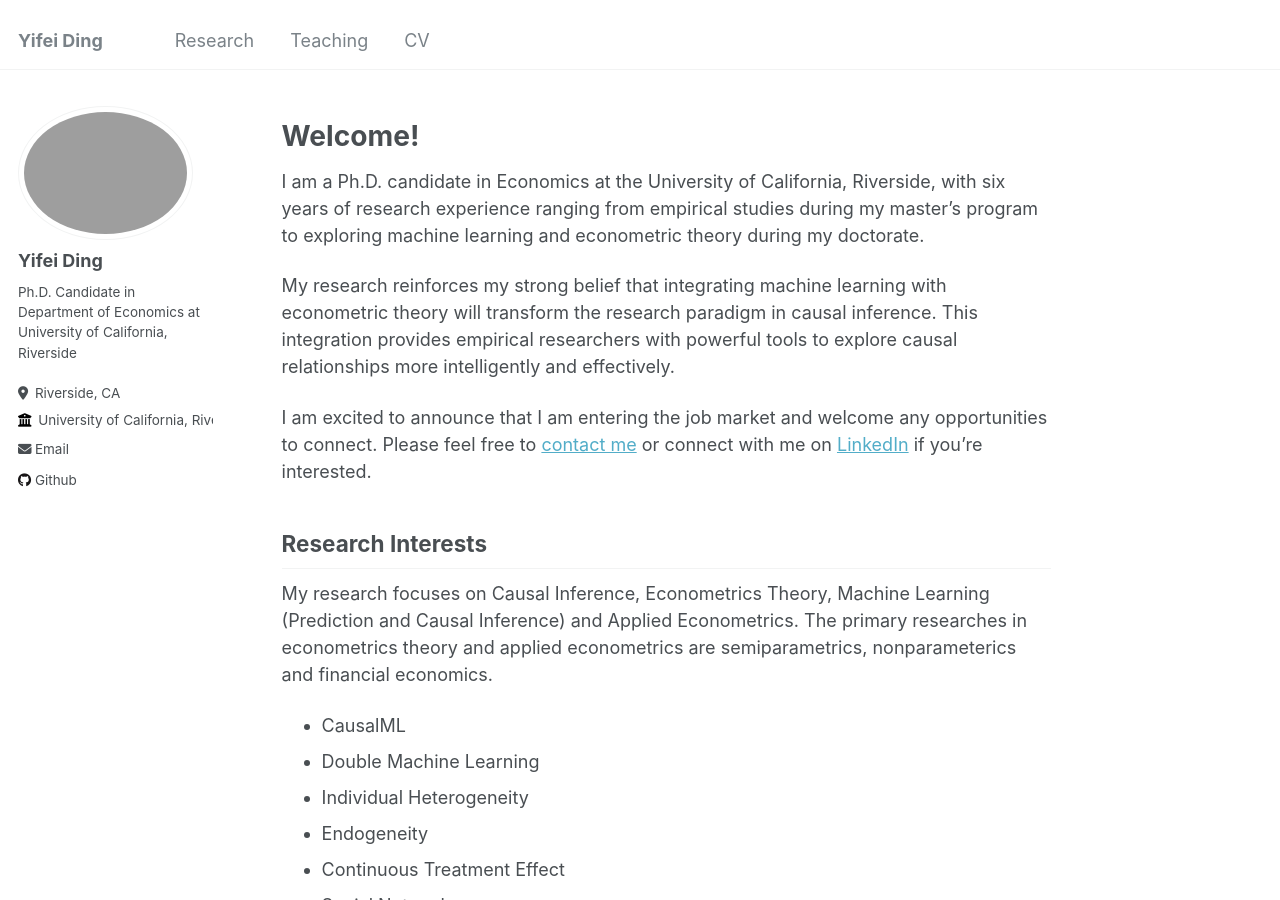
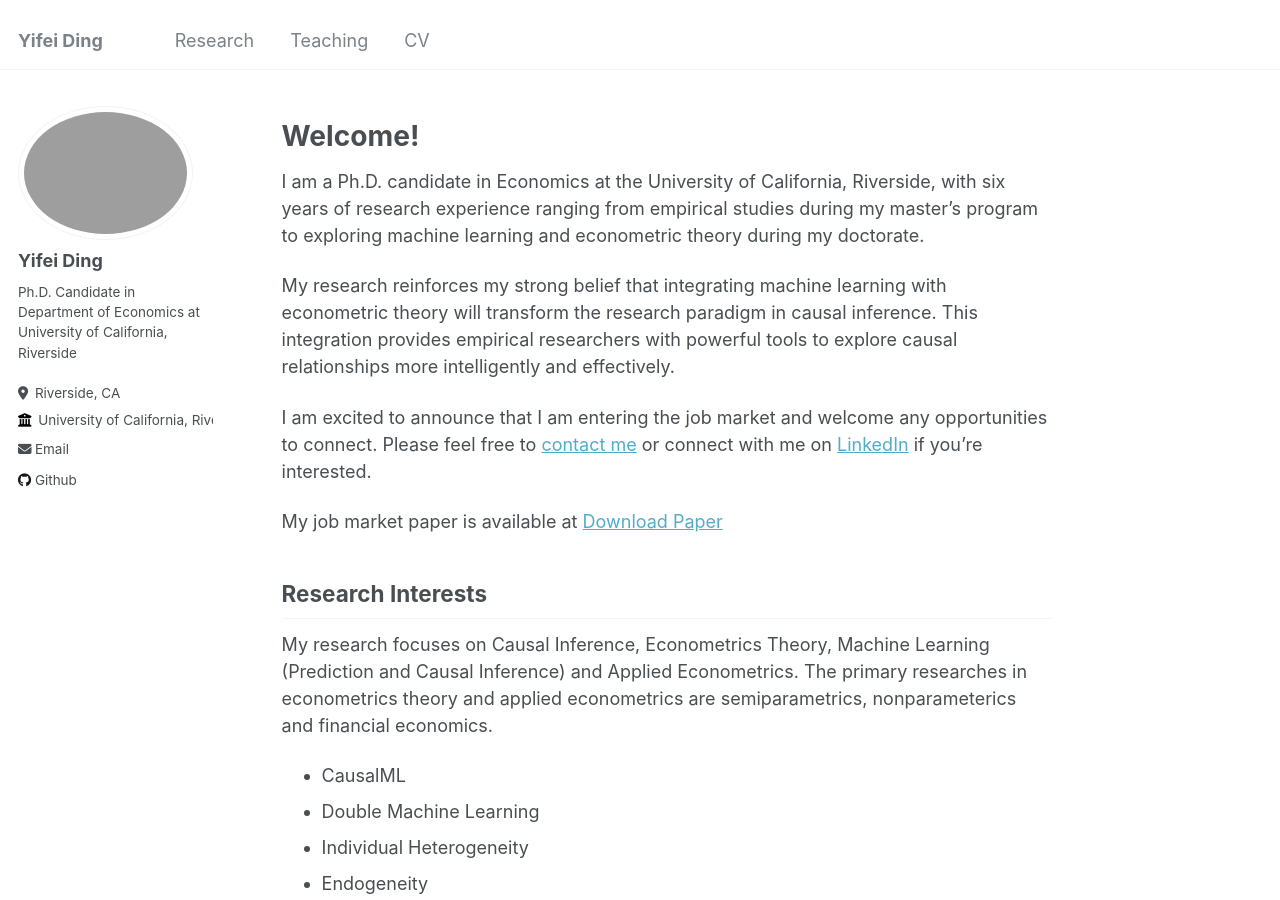
Before and after one commit to YifeiDing-UCR/YifeiDing-UCR.github.io, a Jekyll site: the page built from _pages/about.md, in a window 1280 px wide and 900 px high. Built offline with Jekyll 4.4.1, drawn with Linux system fonts in a browser that asks for light colours.

Commit message:
Update about.md

```diff
--- a/_pages/about.md
+++ b/_pages/about.md
@@ -16,6 +16,8 @@ My research reinforces my strong belief that integrating machine learning with e
 
 I am excited to announce that I am entering the job market and welcome any opportunities to connect. Please feel free to [contact me](mailto:yding067@ucr.edu) or connect with me on [LinkedIn](https://www.linkedin.com/in/yifei-ding-4929251b0) if you're interested.
 
+My job market paper is available at [Download Paper](https://yifeiding-ucr.github.io/files/Deep_learning_for_individual_heterogeneity_with_generated_regressors_Job_Market_Update.pdf)
+
 ## Research Interests
 
 My research focuses on Causal Inference, Econometrics Theory, Machine Learning (Prediction and Causal Inference) and Applied Econometrics. The primary researches in econometrics theory and applied econometrics are semiparametrics, nonparameterics and financial economics.
```
